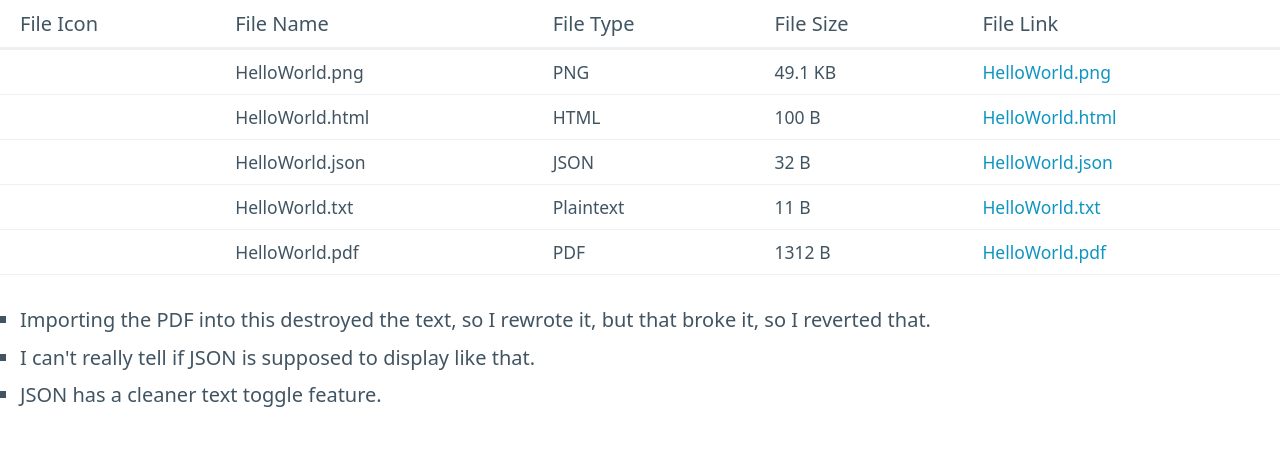
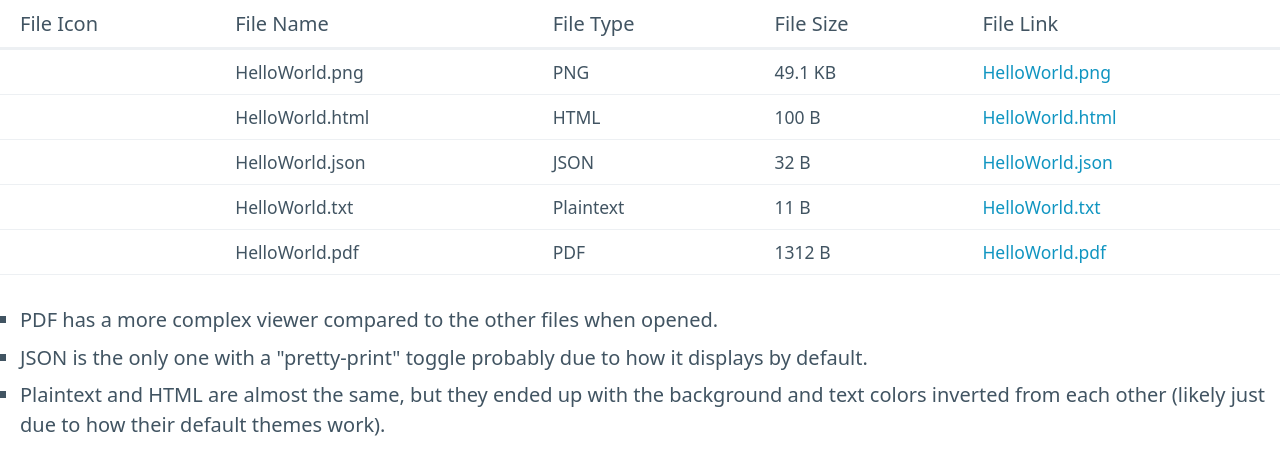
Before and after one commit to CynicalBlue/file-browser, a plain HTML site: page index.html in a window 1280 px wide. Drawn offline with nearby package versions, Linux system fonts and the light colour scheme.

Commit message:
Observations updated

```diff
--- a/index.html
+++ b/index.html
@@ -52,7 +52,7 @@
 </table>
 
 <ul>
-	<li>Importing the PDF into this destroyed the text, so I rewrote it, but that broke it, so I reverted that.</li>
-	<li>I can't really tell if JSON is supposed to display like that.</li>
-	<li>JSON has a cleaner text toggle feature.</li>
+	<li>PDF has a more complex viewer compared to the other files when opened.</li>
+	<li>JSON is the only one with a "pretty-print" toggle probably due to how it displays by default.</li>
+	<li>Plaintext and HTML are almost the same, but they ended up with the background and text colors inverted from each other (likely just due to how their default themes work).</li>
 </ul>
```
